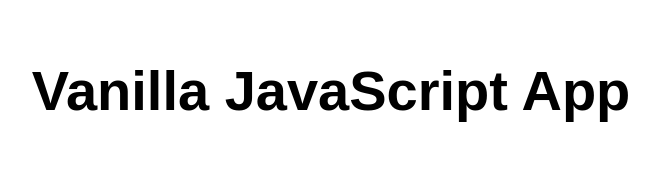
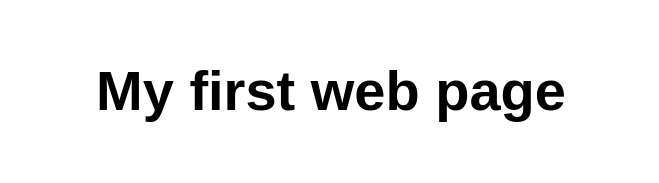
Before and after one commit to tamalbh/my-first-static-web-app, a website: page src/index.html in a window 1280 px wide. Shown: the whole page, without its empty margins (309-968 px from the left). Drawn offline with Linux system fonts and the light colour scheme.

Commit message:
Tamal's first change

```diff
--- a/src/index.html
+++ b/src/index.html
@@ -5,12 +5,12 @@
   <meta charset="UTF-8">
   <meta name="viewport" content="width=device-width, initial-scale=1.0">
   <link rel="stylesheet" href="styles.css">
-  <title>Vanilla JavaScript App</title>
+  <title>First Web Page</title>
 </head>
 
 <body>
   <main>
-    <h1>Vanilla JavaScript App</h1>
+    <h1>My first web page</h1>
   </main>
 </body>
 
```
